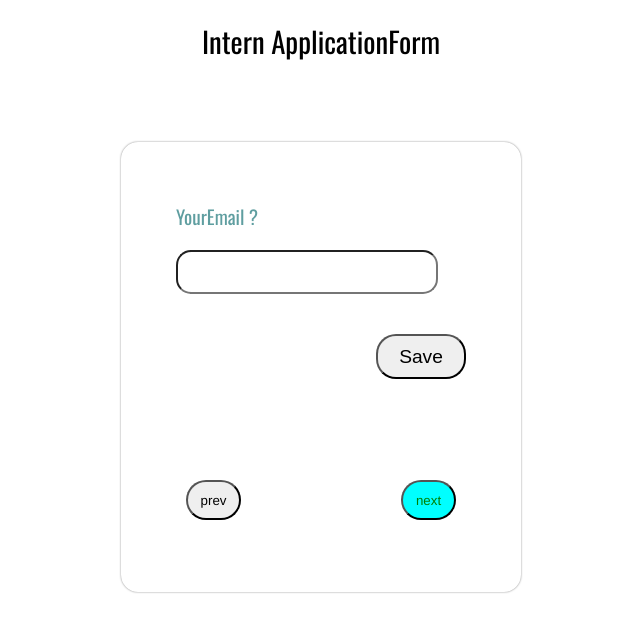
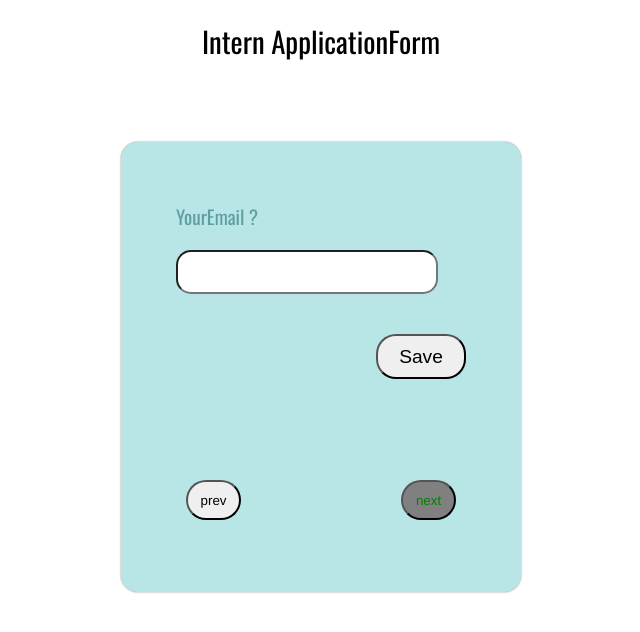
Before and after one commit to jyotirmoy-sinhababu/intern-application-form, a React (Create React App) app: page / in a window 1280 px wide. In both pictures the pointer is over the button "next". Shown: the top 632 px of the page, without its empty margins (319-959 px from the left). Built offline with nearby package versions, Linux system fonts and the light colour scheme.

Commit message:
style added

```diff
--- a/src/component/display/display.css
+++ b/src/component/display/display.css
@@ -8,6 +8,7 @@
   box-shadow: 0 0 2px rgba(0, 0, 0, 0.5);
   z-index: 1;
   border-radius: 17px;
+  background-color: rgb(184, 229, 229);
 }
 
 .dis-question-input-cnt {
@@ -48,10 +49,10 @@
 
 .dis-nxt-btn:hover {
   color: green;
-  background-color: aqua;
+  background-color: grey;
 }
 
 .dis-prev-btn:hover {
   color: green;
-  background-color: rgb(172, 246, 246);
+  background-color: grey;
 }
--- a/src/component/input/InputField.js
+++ b/src/component/input/InputField.js
@@ -22,7 +22,7 @@ const InputField = ({ data, count }) => {
         setIsEnable(true);
       }
     };
-  }, []);
+  }, [count]);
 
   console.log(inputData);
   if (data) {
--- a/src/component/input/input.css
+++ b/src/component/input/input.css
@@ -38,3 +38,6 @@
   flex-direction: row-reverse;
   padding-right: 45px;
 }
+.save-btn:hover {
+  background-color: rgb(82, 243, 82);
+}
```
